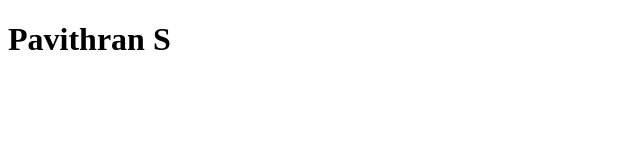
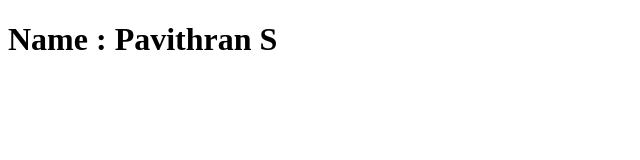
Before and after one commit to pavithran-23-ak/firstfile, a plain HTML site: page index.html in a window 1280 px wide. Shown: the whole page, without its empty margins (0-640 px from the left). Drawn offline with Linux system fonts and the light colour scheme.

Commit message:
Fix : editted

```diff
--- a/index.html
+++ b/index.html
@@ -6,6 +6,6 @@
     <title>Document</title>
 </head>
 <body>
-    <h1>Pavithran S</h1>
+    <h1>Name : Pavithran S</h1>
 </body>
 </html>
```
